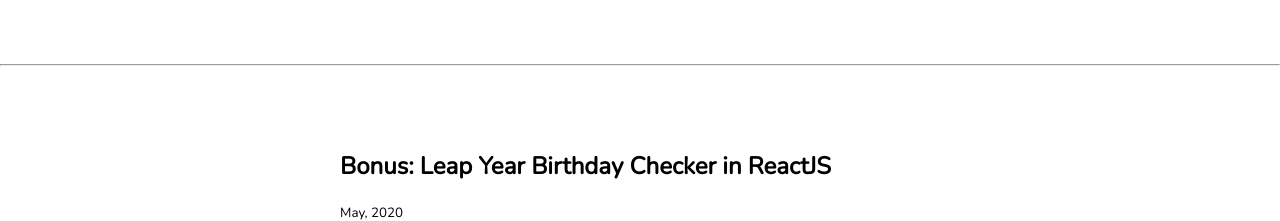
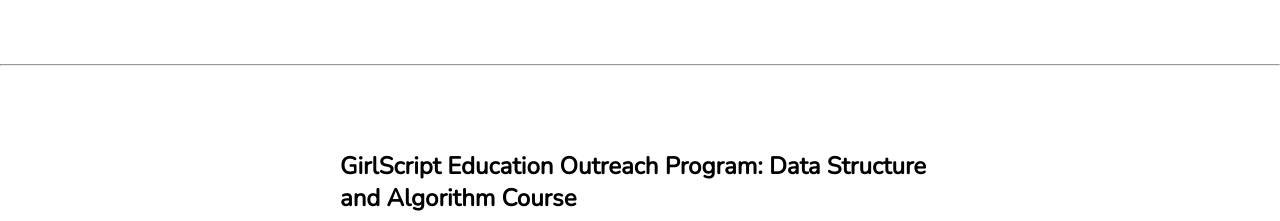
Before and after one commit to poojasabnani/pooja-sabnani-portfolio, a plain HTML site: page projects.html in a window 1280 px wide. Shown: the part 594-815 px from the top of the page. Drawn offline with nearby package versions, Linux system fonts and the light colour scheme.

Commit message:
refact: updated heading

```diff
--- a/projects.html
+++ b/projects.html
@@ -37,7 +37,7 @@
 
         <li>
             <article class="showcase-list container container-center ">
-                <h1>Bonus: Leap Year Birthday Checker in ReactJS</h1>
+                <h1>GirlScript Education Outreach Program: Data Structure and Algorithm Course</h1>
                 <small>May, 2020</small>
                 <p>A 14 day crash course of <strong></strong>Data Structures and Algorithms</strong> as part of a course under GirlScript Education Outreach Program Batch 1. It's beginner friendly and covers all DSA topics required for the interviews. It also has all resources alongwith mock tests.</p>
 
```
